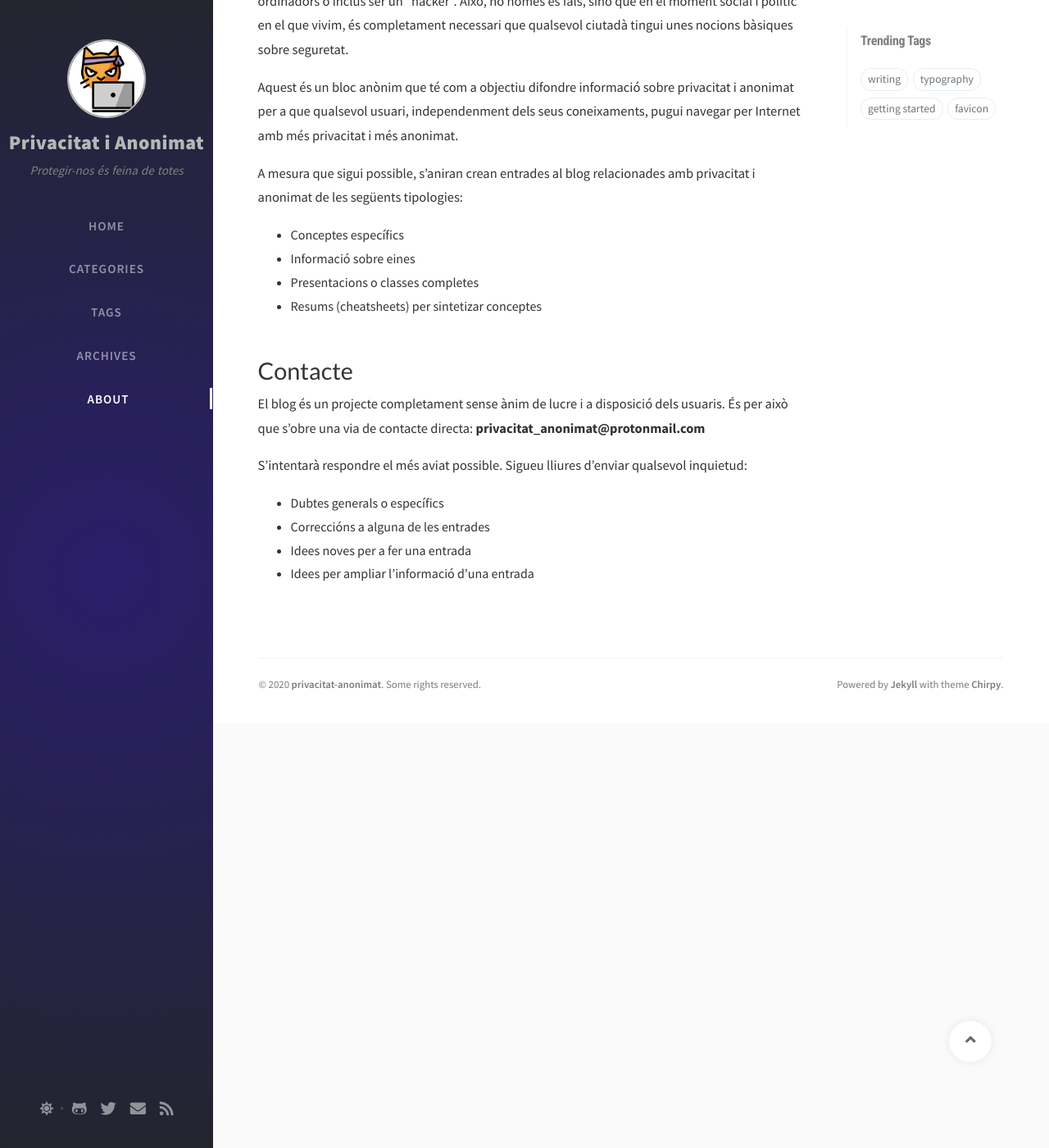
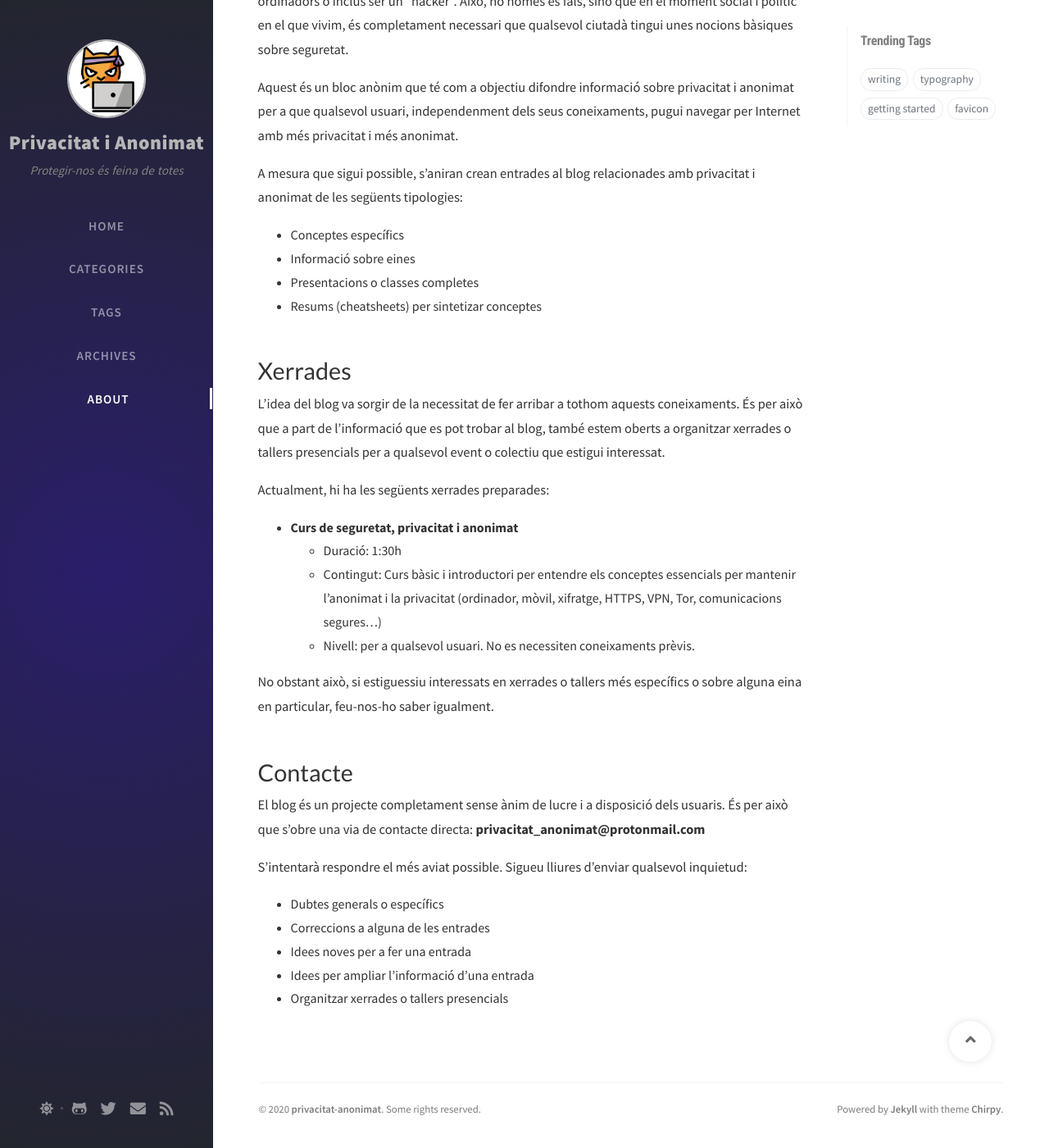
Before and after one commit to privacitat-anonimat/privacitat-anonimat.github.io, a Jekyll site: the page built from tabs/about.md, in a window 1280 px wide and 1400 px high, scrolled down 1222 px. Shown: the whole window at 82% size. Built offline with Jekyll 4.4.1, drawn with Linux system fonts in a browser that asks for light colours; nearby versions of some CDN libraries; comment, search, counter and statistics services are not loaded.

Commit message:
template

```diff
--- a/tabs/about.md
+++ b/tabs/about.md
@@ -34,11 +34,23 @@ A mesura que sigui possible, s'aniran crean entrades al blog relacionades amb pr
 * Presentacions o classes completes
 * Resums (cheatsheets) per sintetizar conceptes
 
+# Xerrades
+L'idea del blog va sorgir de la necessitat de fer arribar a tothom aquests coneixaments. És per això que a part de l'informació que es pot trobar al blog, també estem oberts a organitzar xerrades o tallers presencials per a qualsevol event o colectiu que estigui interessat.
+
+Actualment, hi ha les següents xerrades preparades:
+* **Curs de seguretat, privacitat i anonimat**
+	* Duració: 1:30h
+	* Contingut: Curs bàsic i introductori per entendre els conceptes essencials per mantenir l’anonimat i la privacitat (ordinador, mòvil, xifratge, HTTPS, VPN, Tor, comunicacions segures...)
+	* Nivell: per a qualsevol usuari. No es necessiten coneixaments prèvis.
+
+No obstant això, si estiguessiu interessats en xerrades o tallers més específics o sobre alguna eina en particular, feu-nos-ho saber igualment.
+
 # Contacte
 El blog és un projecte completament sense ànim de lucre i a disposició dels usuaris. És per això que s'obre una via de contacte directa: **privacitat_anonimat@protonmail.com**
 
 S'intentarà respondre el més aviat possible. Sigueu lliures d'enviar qualsevol inquietud:
 * Dubtes generals o específics
-* Correccións a alguna de les entrades
+* Correccions a alguna de les entrades
 * Idees noves per a fer una entrada
 * Idees per ampliar l'informació d'una entrada
+* Organitzar xerrades o tallers presencials
```
